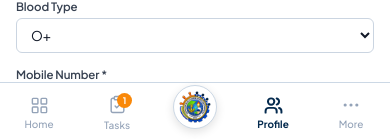
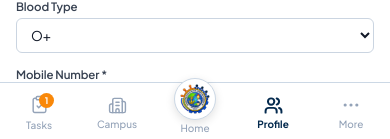
Before and after one commit to PSYDN26/rdesignSYS, a React (Vite) app: page / in a window 390 px wide. Shown: the part 702-841 px from the top of the page. Built offline with nearby package versions, Linux system fonts and the light colour scheme.

Commit message:
feat(nav): set center crest as Home, map mobile tabs to [Tasks][Campus][Crest: Home][Profile][More]

```diff
--- a/src/components/MobileBottomNav.jsx
+++ b/src/components/MobileBottomNav.jsx
@@ -23,15 +23,14 @@ export default function MobileBottomNav({
   const [isMoreOpen, setIsMoreOpen] = useState(false);
 
   const mainTabs = [
-    { id: 'home', label: 'Home', icon: LayoutGrid },
     { id: 'todo', label: 'Tasks', icon: ClipboardCheck, badge: todoBadge },
-    // Center is Crest
+    { id: 'campus', label: 'Campus', icon: Building2 },
+    // Center is Crest (Home)
     { id: 'profile', label: 'Profile', icon: Users },
     { id: 'more', label: 'More', icon: MoreHorizontal, isAction: true },
   ];
 
   const moreItems = [
-    { id: 'campus', label: 'Campus', icon: Building2 },
     { id: 'academics', label: 'Academics', icon: GraduationCap },
     { id: 'finance', label: 'Finance', icon: Wallet },
     { id: 'analytics', label: 'Analytics', icon: TrendingUp },
@@ -60,23 +59,11 @@ export default function MobileBottomNav({
   return (
     <>
       <nav className="mobile-bottom-bar" aria-label="Mobile Navigation">
-        {/* Item 1: Home / Dashboard */}
-        <button
-          type="button"
-          className={`mobile-tab-btn ${activeTab === 'home' ? 'active' : ''}`}
-          onClick={() => handleTabClick(mainTabs[0])}
-          aria-current={activeTab === 'home' ? 'page' : undefined}
-          title="Home"
-        >
-          <LayoutGrid size={19} strokeWidth={activeTab === 'home' ? 2.5 : 1.8} />
-          <span>Home</span>
-        </button>
-
-        {/* Item 2: Tasks (with amber badge) */}
+        {/* Item 1: Tasks (with amber badge) */}
         <button
           type="button"
           className={`mobile-tab-btn ${activeTab === 'todo' ? 'active' : ''}`}
-          onClick={() => handleTabClick(mainTabs[1])}
+          onClick={() => handleTabClick(mainTabs[0])}
           aria-current={activeTab === 'todo' ? 'page' : undefined}
           title="Tasks"
         >
@@ -89,17 +76,31 @@ export default function MobileBottomNav({
           <span>Tasks</span>
         </button>
 
-        {/* Center: Crest */}
+        {/* Item 2: Campus */}
         <button
           type="button"
-          className="mobile-crest-btn"
+          className={`mobile-tab-btn ${activeTab === 'campus' ? 'active' : ''}`}
+          onClick={() => handleTabClick(mainTabs[1])}
+          aria-current={activeTab === 'campus' ? 'page' : undefined}
+          title="Campus"
+        >
+          <Building2 size={19} strokeWidth={activeTab === 'campus' ? 2.5 : 1.8} />
+          <span>Campus</span>
+        </button>
+
+        {/* Center: Crest as Home */}
+        <button
+          type="button"
+          className={`mobile-crest-btn ${activeTab === 'home' ? 'active' : ''}`}
           onClick={() => onTabSelect && onTabSelect('home')}
-          title="SCMBT Portal Home"
-          aria-label="SCMBT Crest"
+          title="Home"
+          aria-label="Home"
+          aria-current={activeTab === 'home' ? 'page' : undefined}
         >
           <div className="mobile-crest-circle">
             <img src={crestImg} alt="SCMBT Crest" className="mobile-crest-img" />
           </div>
+          <span className="mobile-crest-label">Home</span>
         </button>
 
         {/* Item 3: Profile */}
--- a/src/index.css
+++ b/src/index.css
@@ -1347,8 +1347,8 @@ button:active {
   }
 
   .mobile-crest-circle {
-    width: 44px;
-    height: 44px;
+    width: 42px;
+    height: 42px;
     border-radius: 50%;
     background: #ffffff;
     box-shadow: 0 3px 10px rgba(0, 0, 0, 0.12);
@@ -1356,19 +1356,37 @@ button:active {
     display: flex;
     align-items: center;
     justify-content: center;
-    margin-top: -12px;
-    transition: transform 0.15s ease;
+    margin-top: -14px;
+    transition: transform 0.15s ease, border-color 0.15s ease, box-shadow 0.15s ease;
   }
 
   .mobile-crest-btn:active .mobile-crest-circle {
     transform: scale(0.94);
   }
 
+  .mobile-crest-btn.active .mobile-crest-circle {
+    border-color: var(--blue);
+    box-shadow: 0 4px 14px rgba(4, 43, 78, 0.28);
+  }
+
   .mobile-crest-img {
-    width: 32px;
-    height: 32px;
+    width: 30px;
+    height: 30px;
     object-fit: contain;
     display: block;
+  }
+
+  .mobile-crest-label {
+    font-size: 10px;
+    font-weight: 500;
+    color: #94a3b8;
+    margin-top: 2px;
+    transition: color 0.15s ease;
+  }
+
+  .mobile-crest-btn.active .mobile-crest-label {
+    color: var(--blue);
+    font-weight: 700;
   }
 
   /* More Options Bottom Sheet */
```
Also changed, not shown: 1 other file (tests, documents, lock files or other folders).
